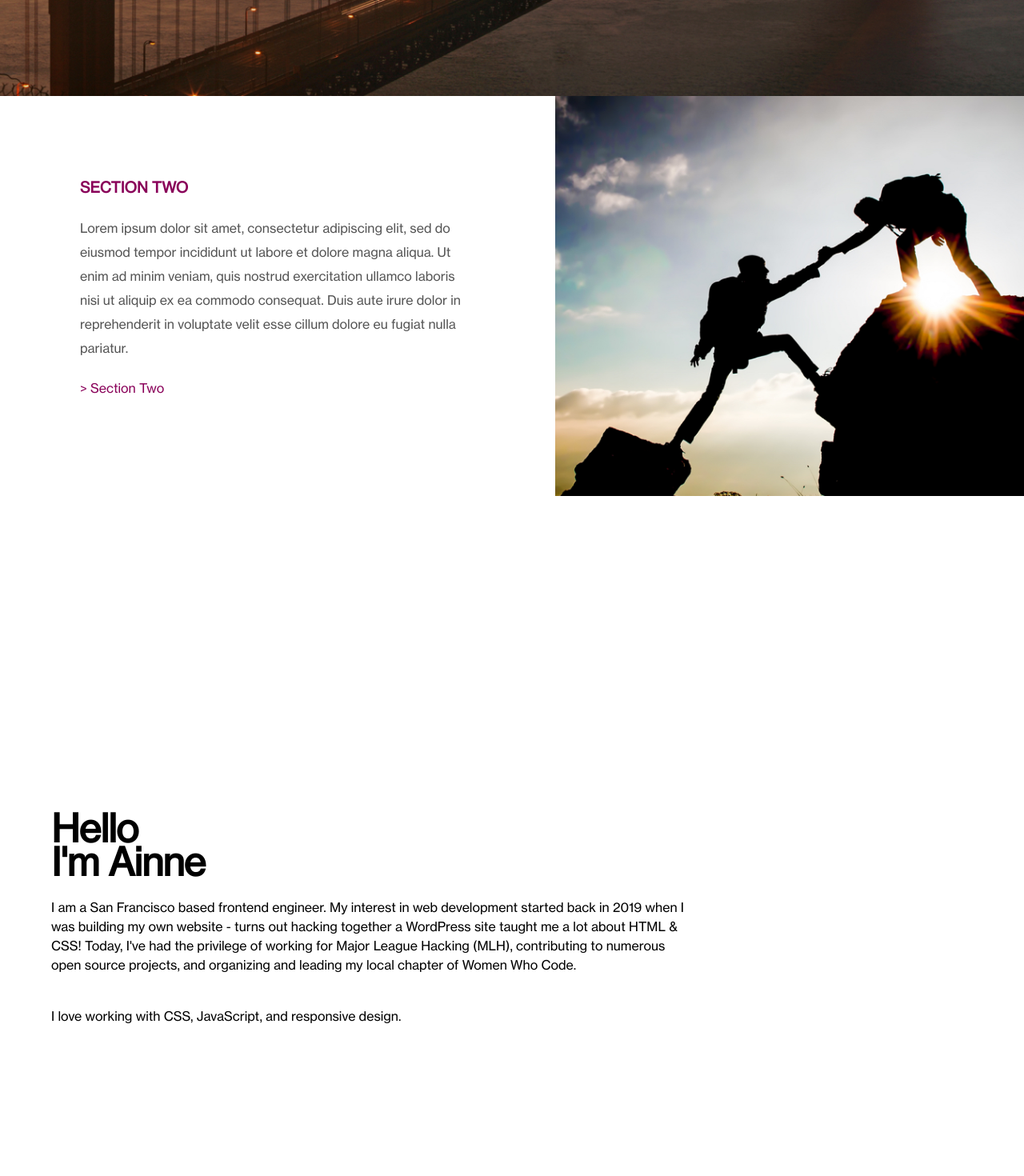
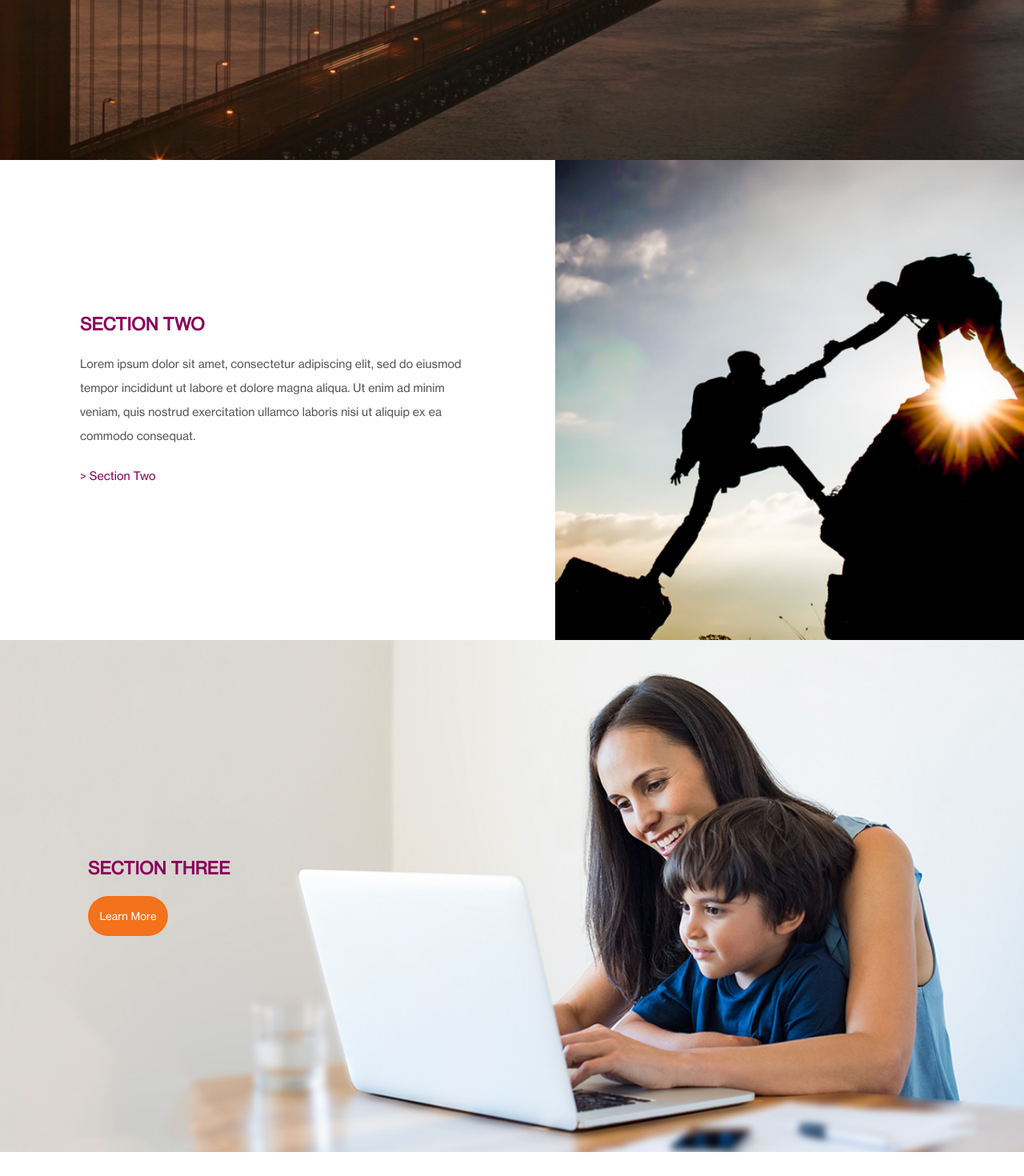
Before and after one commit to ainneo/RG-FE-Test, a React (Create React App) app: page / in a window 1280 px wide. Shown: the part 600-2070 px from the top of the page at 80% size. Built offline with nearby package versions, Linux system fonts and the light colour scheme.

Commit message:
add 3 section

```diff
--- a/package.json
+++ b/package.json
@@ -17,6 +17,7 @@
     "react-router-dom": "^5.2.0",
     "react-scripts": "4.0.3",
     "react-scroll": "^1.8.2",
+    "react-text-transition": "^1.3.0",
     "styled-components": "^5.3.0",
     "web-vitals": "^1.0.1"
   },
--- a/src/components/AboutSection/index.js
+++ b/src/components/AboutSection/index.js
@@ -24,7 +24,7 @@ export default function About() {
               </AboutSqaureContentText>
             </AboutSqaureContent>
             <AboutP>
-              I am a San Francisco based frontend engineer. My interest in web
+              am a San Francisco based frontend engineer. My interest in web
               development started back in 2019 when I was building my own
               website - turns out hacking together a WordPress site taught me a
               lot about HTML & CSS! Today, I've had the privilege of working for
--- a/src/components/LandingSection/index.js
+++ b/src/components/LandingSection/index.js
@@ -8,7 +8,9 @@ export default function Landing() {
         <div className="banner-text">
           <h1>WELCOME TO</h1>
           <h1>Rooster Grin</h1>
-          <button>Sign Up</button>
+          <a href="#learnMore">
+            <button>Learn More</button>
+          </a>
         </div>
       </div>
     </div>
--- a/src/components/LandingSection/landing.css
+++ b/src/components/LandingSection/landing.css
@@ -1,10 +1,14 @@
+html {
+  scroll-behavior: smooth;
+}
+
 .banner > * {
   z-index: 100;
 }
 
 .banner {
   position: relative;
-  min-height: 90vh;
+  min-height: 100vh;
   background-image: url("../../assets/hero.jpg");
   background-size: cover;
   background-repeat: no-repeat;
@@ -41,7 +45,6 @@ button {
 }
 
 button:hover {
-  color: rgba(156, 161, 160, 0.3);
   height: 55px;
   width: 110px;
 }
--- a/src/components/Navbar/NavbarStyles.js
+++ b/src/components/Navbar/NavbarStyles.js
@@ -28,7 +28,7 @@ export const NavbarContainer = styled.div`
   align-items: center;
   height: 80px;
   width: 100%; /* 100% of the max-width 1100px*/
-  max-width: 1200px;
+  max-width: 1400px;
   padding: 0 20px;
 `;
 
--- a/src/components/Navbar/index.js
+++ b/src/components/Navbar/index.js
@@ -41,8 +41,8 @@ const Navbar = ({ toggle }) => {
             <FaBars />
           </MobileIcon>
           <NavMenu>
-            <NavLinks to="projects">Projects</NavLinks>
-            <NavLinks to="contact">Contact</NavLinks>
+            <NavLinks to="learnMore">Learn More</NavLinks>
+            <NavLinks to="what">What We Do</NavLinks>
             <NavLinks to="about">About</NavLinks>
           </NavMenu>
         </NavbarContainer>
--- /dev/null
+++ b/src/components/SectionThree/index.js
@@ -0,0 +1,17 @@
+import React from "react";
+import "./sectionThree.css";
+
+export default function SectionThree() {
+  return (
+    <div className="sectionThree-banner">
+      <div className="sectionThree-banner-content">
+        <div className="sectionThree-banner-text">
+          <h2>SECTION THREE</h2>
+          <a href="#about">
+            <button>Learn More</button>
+          </a>
+        </div>
+      </div>
+    </div>
+  );
+}
--- /dev/null
+++ b/src/components/SectionThree/sectionThree.css
@@ -0,0 +1,51 @@
+/* .sectionThree-banner > * {
+  z-index: 100;
+} */
+html {
+  scroll-behavior: smooth;
+}
+
+.sectionThree-banner {
+  position: relative;
+  min-height: 80vh;
+  background-image: url("../../assets/banner-1.jpg");
+  background-size: cover;
+  background-repeat: no-repeat;
+  background-position: center;
+  display: flex;
+}
+
+.sectionThree-banner-content {
+  display: flex;
+  justify-content: left;
+  padding-left: 100px;
+}
+
+.sectionThree-banner-text {
+  display: flex;
+  flex-direction: column;
+  justify-content: center;
+  align-items: left;
+  color: #890159;
+}
+
+.sectionThree-banner-text > * {
+  padding: 10px;
+}
+
+.sectionThree-banner-text button {
+  color: white;
+  height: 50px;
+  width: 100px;
+  border: none;
+  border-radius: 50px;
+  transition: 0.3s;
+  background-color: hsl(24, 90%, 53%);
+  animation: glow 10s infinite;
+  transition: 0.5s;
+}
+
+button:hover {
+  height: 55px;
+  width: 110px;
+}
--- a/src/components/SectionTwo/index.js
+++ b/src/components/SectionTwo/index.js
@@ -3,17 +3,17 @@ import "./sectionTwo.css";
 
 export default function SectionTwo() {
   return (
-    <div className="section-container">
+    <div id="learnMore" className="section-container">
       <div className="section-content">
         <div className="section-text">
-          <h3>SECTION TWO</h3>
+          <h2>
+            <span>SECTION TWO</span>
+          </h2>
           <p>
             Lorem ipsum dolor sit amet, consectetur adipiscing elit, sed do
             eiusmod tempor incididunt ut labore et dolore magna aliqua. Ut enim
             ad minim veniam, quis nostrud exercitation ullamco laboris nisi ut
-            aliquip ex ea commodo consequat. Duis aute irure dolor in
-            reprehenderit in voluptate velit esse cillum dolore eu fugiat nulla
-            pariatur.
+            aliquip ex ea commodo consequat.
           </p>
           <span>
             <p> > Section Two </p>
--- a/src/components/SectionTwo/sectionTwo.css
+++ b/src/components/SectionTwo/sectionTwo.css
@@ -1,16 +1,24 @@
+html {
+  font-size: 80%;
+}
+
 .section-container {
   width: 100%;
-  height: 90vh;
 }
 
 .section-text {
   width: 100%;
+  display: flex;
+  flex-direction: column;
+  justify-content: center;
+  align-items: left;
   padding: 100px;
 }
 
-.section-text h3 {
+.section-text h2 {
   padding-bottom: 20px;
   color: #890159;
+  margin: 0;
 }
 
 .section-text p {
@@ -25,15 +33,17 @@
 .section-img {
   width: 100%;
   position: relative;
-  height: 500px;
+  height: 600px;
   background-image: url("../../assets/img-1.jpg");
   background-size: cover;
   background-repeat: no-repeat;
   background-position: center;
-  display: flex;
 }
 
 @media screen and (min-width: 767px) {
+  html {
+    font-size: 90%;
+  }
   .section-content {
     display: flex;
   }
--- a/src/pages/index.js
+++ b/src/pages/index.js
@@ -4,7 +4,7 @@ import About from "../components/AboutSection";
 import Sidebar from "../components/Sidebar";
 import Landing from "../components/LandingSection";
 import SectionTwo from "../components/SectionTwo";
-// import SectionThree from "../components/SectionThree";
+import SectionThree from "../components/SectionThree";
 // import SectionFour from "../components/SectionFour";
 // import SectionFive from "../components/SectionFive";
 
@@ -21,7 +21,8 @@ export default function Home() {
       <Navbar toggle={toggle} />
       <Landing />
       <SectionTwo />
-      {/* <SectionThree />
+      <SectionThree />
+      {/*
       <SectionFour />
       <SectionFive /> */}
       <About />
```
Also changed, not shown: 1 other file (tests, documents, lock files or other folders).
